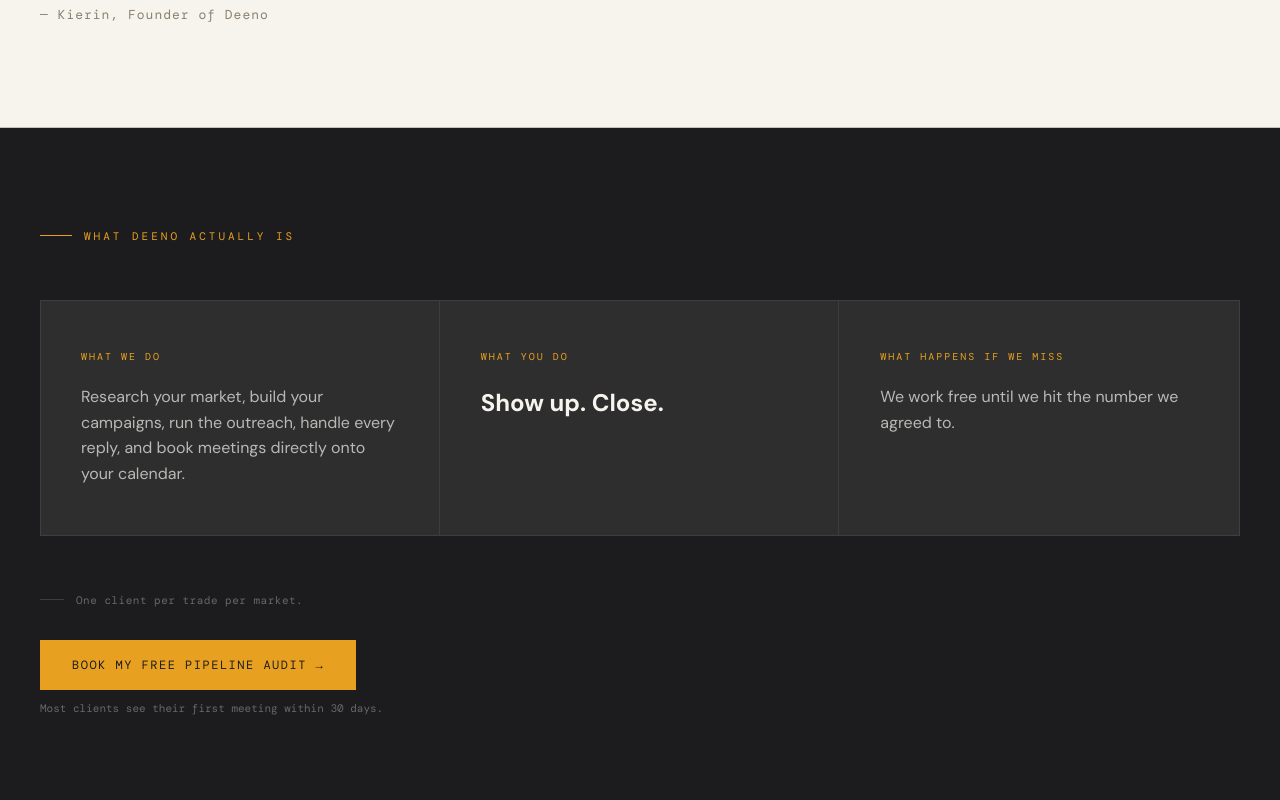
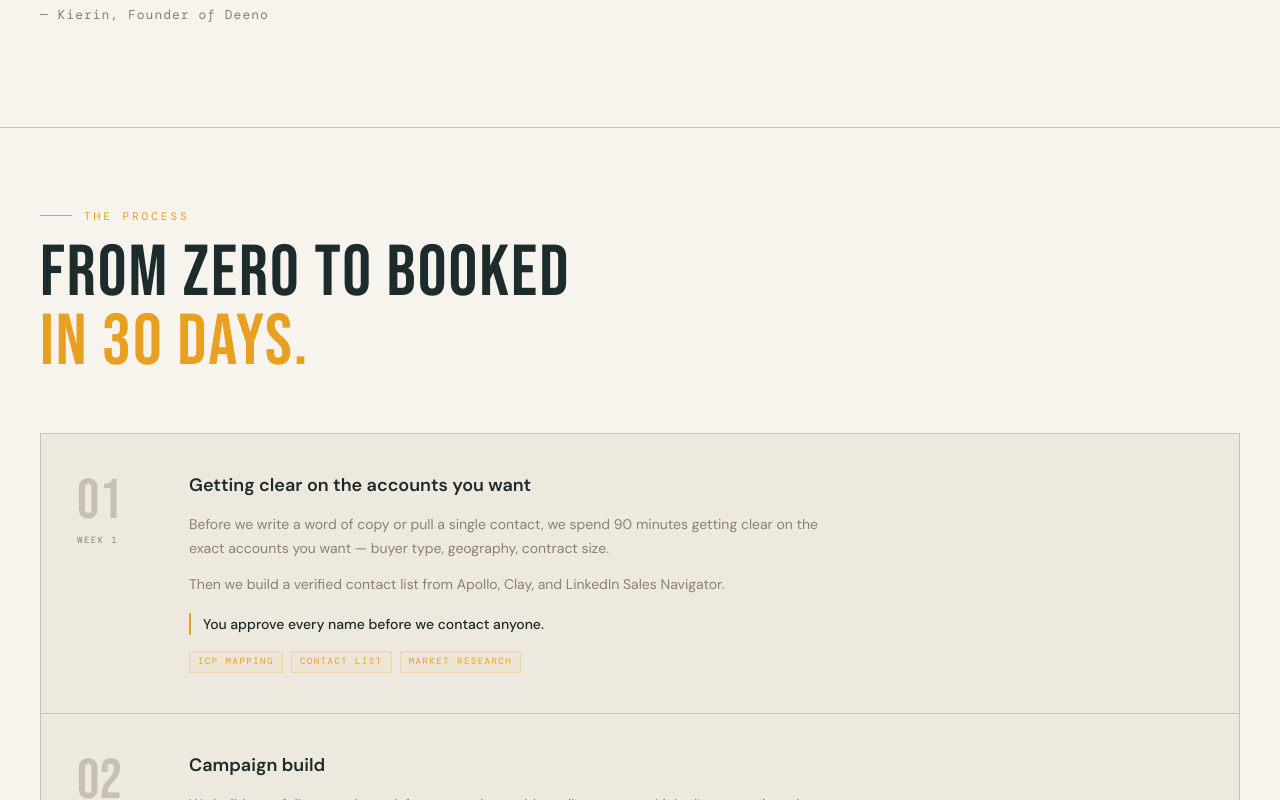
Before and after one commit to KierinF/deeno-brands, a Next.js app: page / in a window 1280 px wide. Shown: the part 3260-4060 px from the top of the page. Built offline with nearby package versions, Linux system fonts and the light colour scheme.

Commit message:
Remove ClarityBlock (What Deeno actually is) from homepage

```diff
--- a/app/page.tsx
+++ b/app/page.tsx
@@ -3,7 +3,6 @@
 import IndustrySelector from "./components/IndustrySelector";
 import EssentialSection from "./components/EssentialSection";
 import FounderSection from "./components/FounderSection";
-import ClarityBlock from "./components/ClarityBlock";
 import Process from "./components/Process";
 import ProofSection from "./components/ProofSection";
 import GuaranteeSection from "./components/GuaranteeSection";
@@ -18,7 +17,6 @@
       <IndustrySelector />
       <EssentialSection />
       <FounderSection />
-      <ClarityBlock />
       <Process />
       <ProofSection />
       <GuaranteeSection />
```
